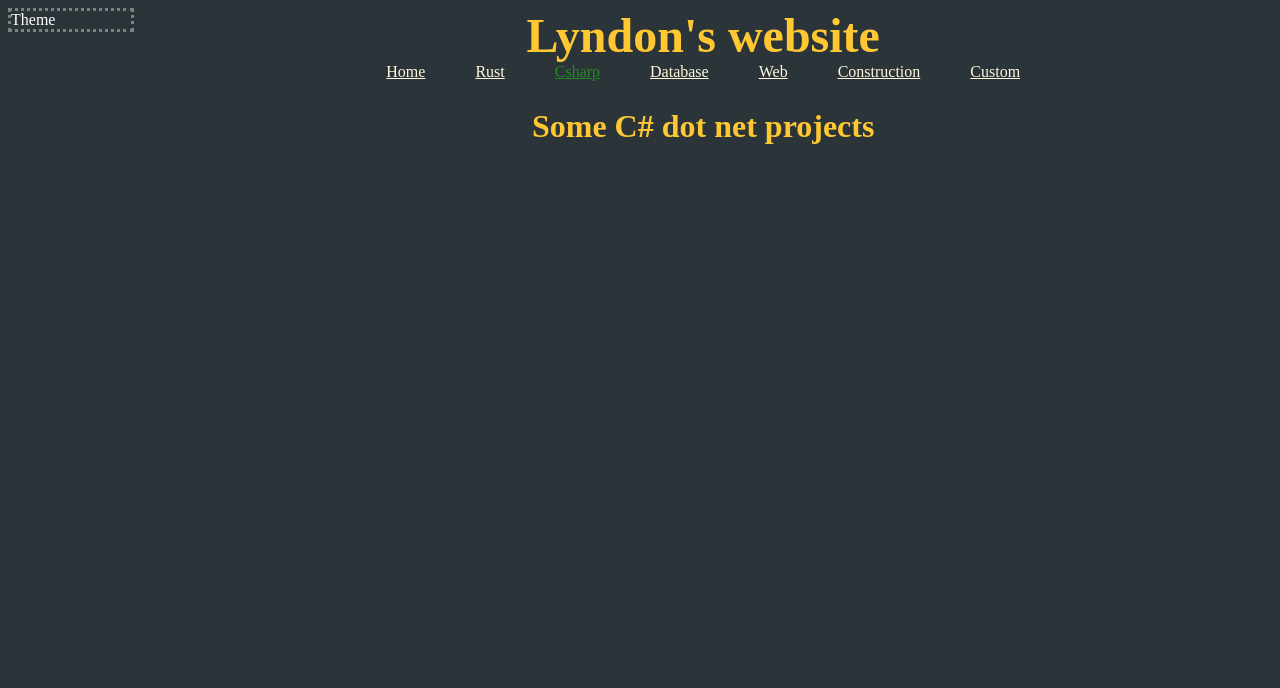
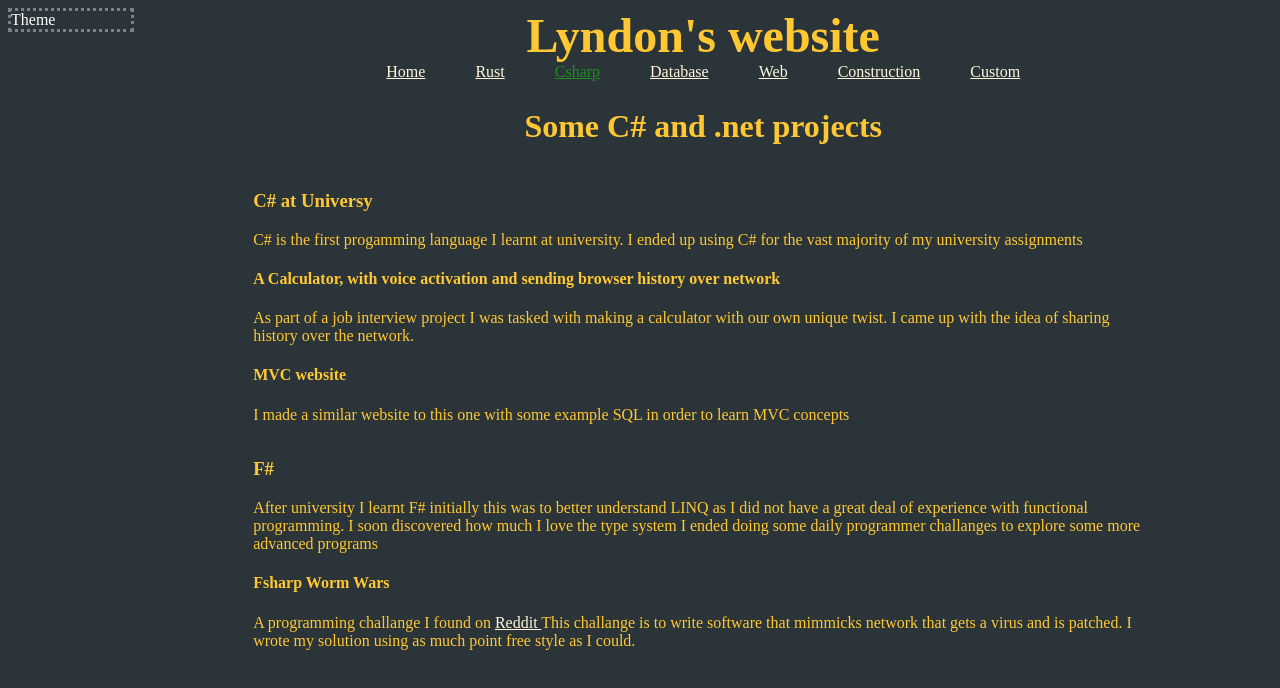
Before and after one commit to Lyndon-Mackay/lyndon-mackay.github.io, a Vue app: page /csharp in a window 1280 px wide. Shown: the top 688 px of the page. Built offline with nearby package versions, Linux system fonts and the light colour scheme.

Commit message:
Add CSharp content

```diff
--- a/src/views/CsharpView.vue
+++ b/src/views/CsharpView.vue
@@ -3,5 +3,38 @@ import { elementColour } from "../themes/index";
 </script>
 
 <template>
-  <h2 :style="elementColour('h2')">Some C# dot net projects</h2>
+  <h2 :style="elementColour('h2')">Some C# and .net projects</h2>
+  <article>
+    <h3 :style="elementColour('h3')">C# at Universy</h3>
+    <p :style="elementColour('p')">C# is the first progamming language I learnt at university.
+      I ended up using C# for the vast majority of my university assignments
+    </p>
+    <h4 :style="elementColour('h4')">A Calculator, with voice activation and sending browser history over network </h4>
+    <p :style="elementColour('p')">
+      As part of a job interview project I was tasked with making a calculator with our own unique twist.
+      I came up with the idea of sharing history over the network.
+    </p>
+    <h4 :style="elementColour('h4')">MVC website</h4>
+    <p :style="elementColour('p')">
+      I made a similar website to this one with some example SQL in order to learn MVC concepts
+    </p>
+  </article>
+  <article>
+    <h3 :style="elementColour('h3')">F#</h3>
+    <p :style="elementColour('p')"> After university I learnt F# initially
+      this was to better understand LINQ as I did not have a great deal of
+      experience with functional programming. I soon discovered how much I love the type system
+      I ended doing some daily programmer challanges to explore some more advanced programs
+    </p>
+    <h4 :style="elementColour('h4')">Fsharp Worm Wars </h4>
+    <p :style="elementColour('p')">
+      A programming challange I found on
+      <a
+        href="https://www.reddit.com/r/dailyprogrammer/comments/6hm5j2/20170616_challenge_319_hard_worm_wars_2_network/">
+        Reddit
+      </a>
+      This challange is to write software that mimmicks network that gets a virus and is patched.
+      I wrote my solution using as much point free style as I could.
+    </p>
+  </article>
 </template>
```
Also changed, not shown: 13 other files (tests, documents, lock files or other folders).
